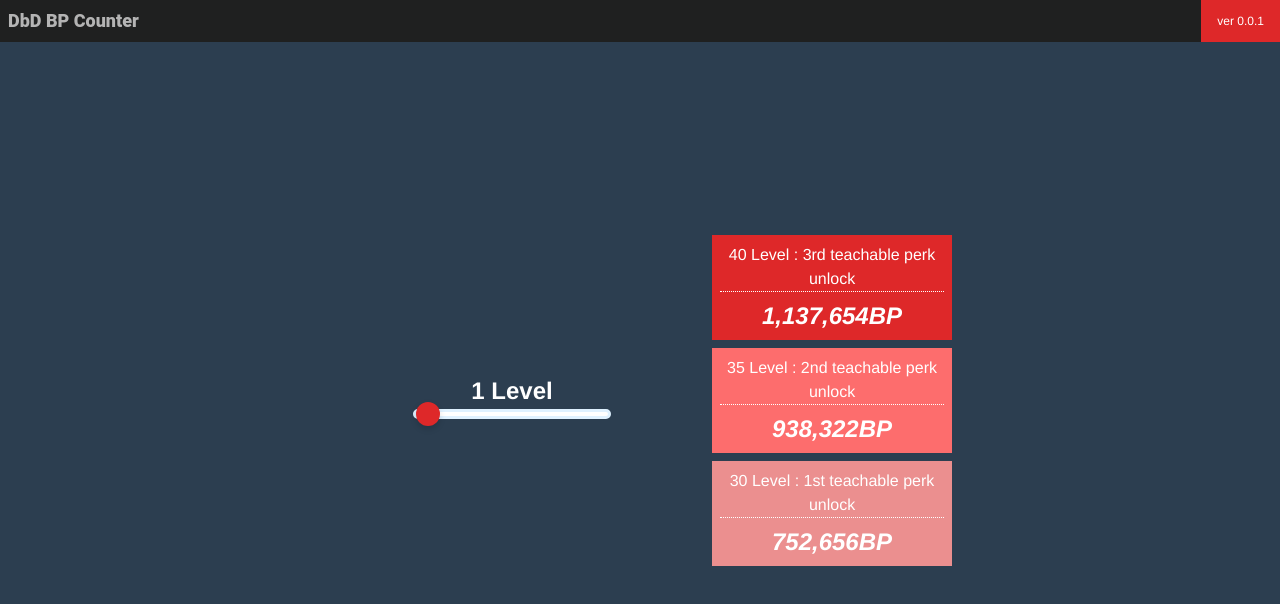
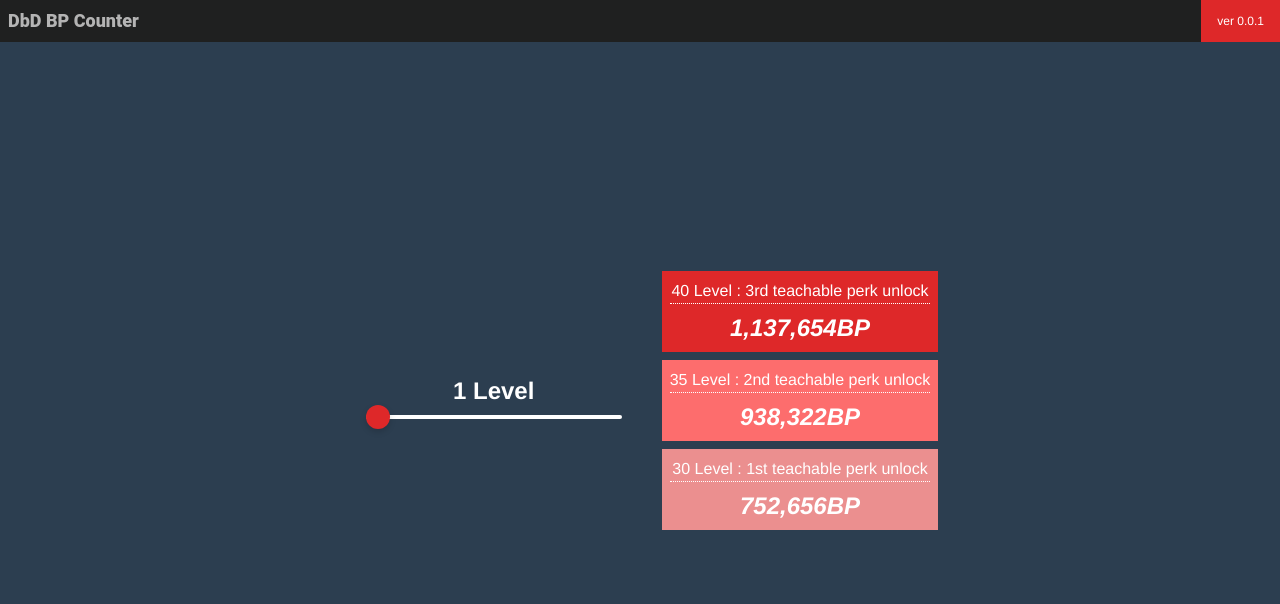
Before and after one commit to ryukob/dbd_blood_point_counter, a Vue app: page / in a window 1280 px wide. Shown: the top 604 px of the page. Built offline with nearby package versions, Linux system fonts and the light colour scheme.

Commit message:
レスポンシブ対応

```diff
--- a/src/App.vue
+++ b/src/App.vue
@@ -39,16 +39,14 @@ export default {
   justify-content: center;
   align-items: center;
   align-content: center;
-  /* padding: 126px; */
   height: 100vh;
+  flex-wrap: wrap-reverse;
 }
 
 .level-slider {
-  flex-basis: 30%;
+width: 320px;
 }
 
 .bp-task-cards {
-  flex-basis: 20%;
-
 }
 </style>
--- a/src/components/LevelSlider.vue
+++ b/src/components/LevelSlider.vue
@@ -42,10 +42,10 @@ export default {
         cursor: pointer; /* カーソルを分かりやすく */
         outline: none; /* スライダーのアウトラインは見た目がキツイので消す */
         height: 4px; /* バーの高さ */
-        width: 50%; /* バーの幅 */
+        width: 80%; /* バーの幅 */
         background: #ffffff; /* バーの背景色 */
         border-radius: 10px; /* バーの両端の丸み */
-        border: solid 3px #dff1ff; /* バー周囲の線 */
+        border: solid 0px #dff1ff; /* バー周囲の線 */
     }
 
     /* WebKit向けのつまみ */
```
